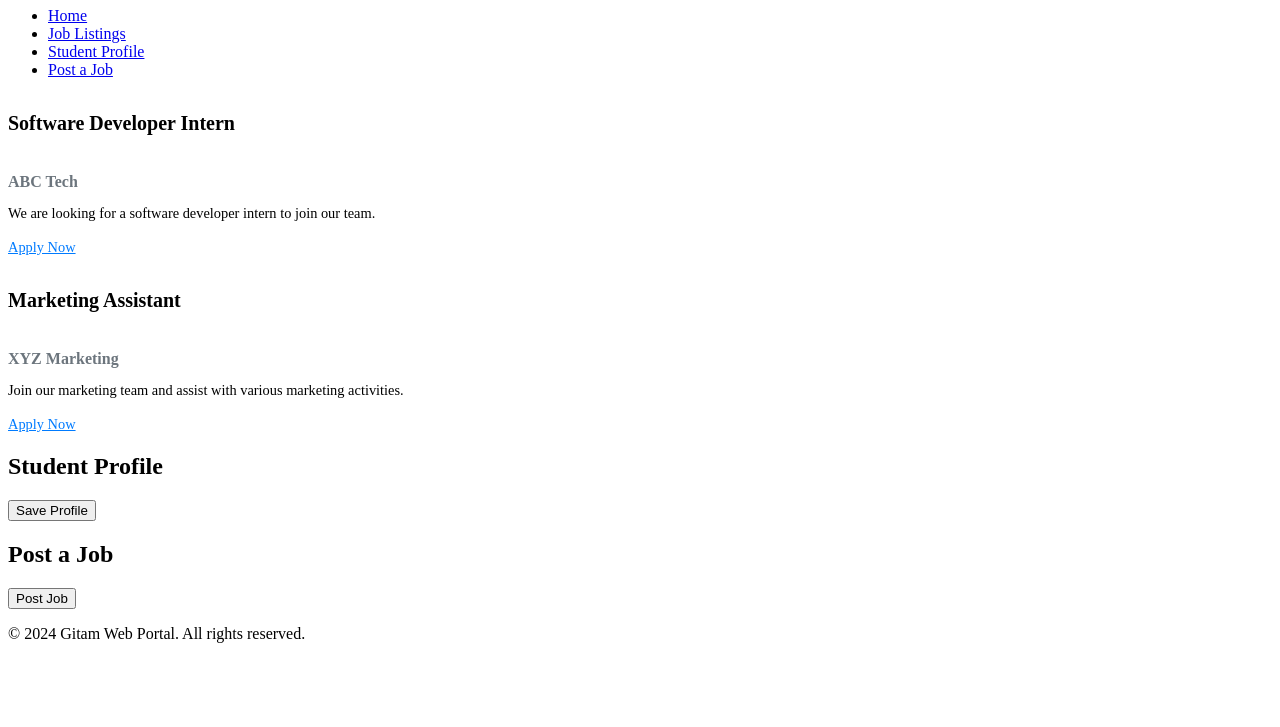
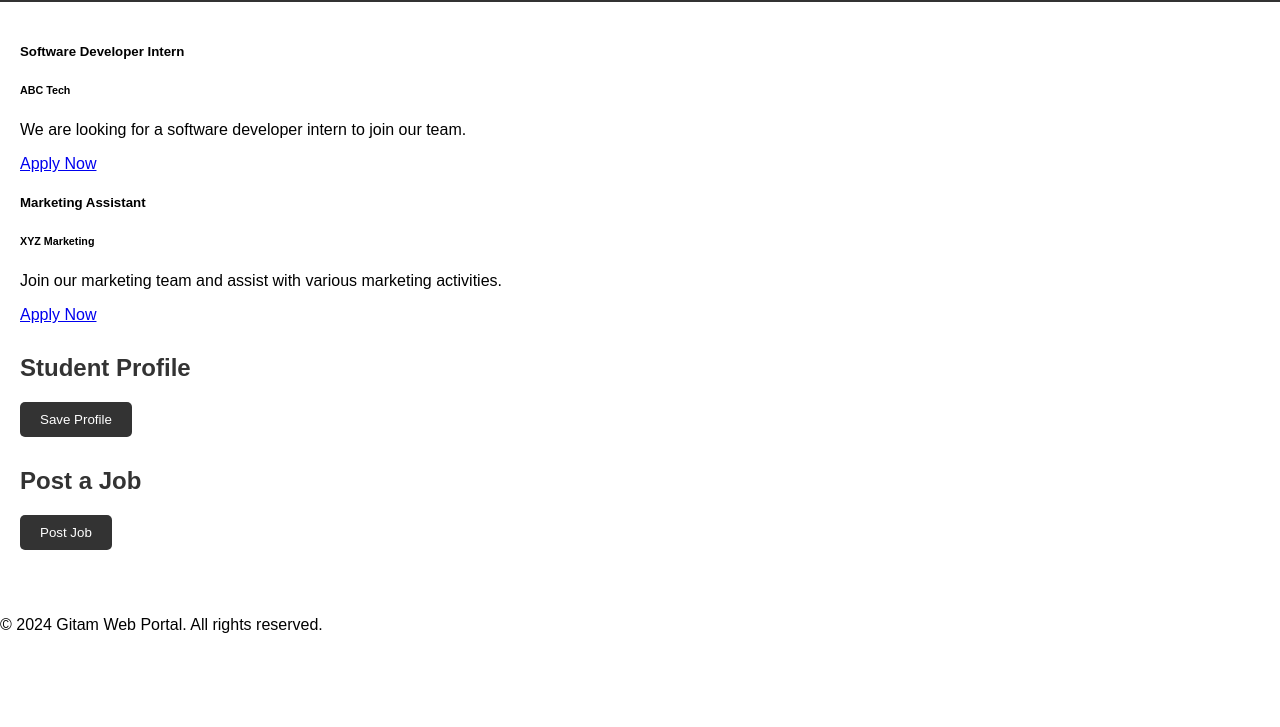
Before and after one commit to keerthzmuppuri/Campus-Job-Board, a plain HTML site: page frontend/index.html in a window 1280 px wide. Shown: the part 73-800 px from the top of the page. Drawn offline with Linux system fonts and the light colour scheme; files that its build step writes are made by us from their sources; files whose address does not match are found by name.

Commit message:
Update styles.css

```diff
--- a/frontend/css/styles.css
+++ b/frontend/css/styles.css
@@ -1,31 +1,76 @@
-/* Custom styles for job board */
+/* styles.css */
 
-/* Style for job listing cards */
-.card {
+/* Global Styles */
+body {
+    font-family: Arial, sans-serif;
+    margin: 0;
+    padding: 0;
+}
+
+header {
+    background-color: #333;
+    color: #fff;
+    padding: 10px 0;
+}
+
+header h1 {
+    margin: 0;
+    padding: 0 20px;
+}
+
+nav ul {
+    list-style: none;
+    padding: 0;
+    margin: 0;
+}
+
+nav ul li {
+    display: inline;
+    margin-right: 20px;
+}
+
+nav ul li a {
+    color: #fff;
+    text-decoration: none;
+}
+
+main {
+    padding: 20px;
+}
+
+section {
+    margin-bottom: 30px;
+}
+
+h2 {
+    color: #333;
+}
+
+/* Form Styles */
+form {
     margin-bottom: 20px;
 }
 
-/* Style for job title */
-.card-title {
-    font-size: 1.25rem;
-    margin-bottom: 0.5rem;
+input[type="text"],
+input[type="email"],
+select,
+textarea {
+    width: 100%;
+    padding: 10px;
+    margin-bottom: 10px;
+    border: 1px solid #ccc;
+    border-radius: 5px;
 }
 
-/* Style for company name */
-.card-subtitle {
-    font-size: 1rem;
-    color: #6c757d;
-    margin-bottom: 0.5rem;
+button[type="submit"] {
+    padding: 10px 20px;
+    background-color: #333;
+    color: #fff;
+    border: none;
+    border-radius: 5px;
+    cursor: pointer;
 }
 
-/* Style for job description */
-.card-text {
-    font-size: 0.9rem;
-    margin-bottom: 1rem;
+button[type="submit"]:hover {
+    background-color: #555;
 }
-
-/* Style for apply button */
-.card-link {
-    font-size: 0.9rem;
-    color: #007bff;
-}
```
